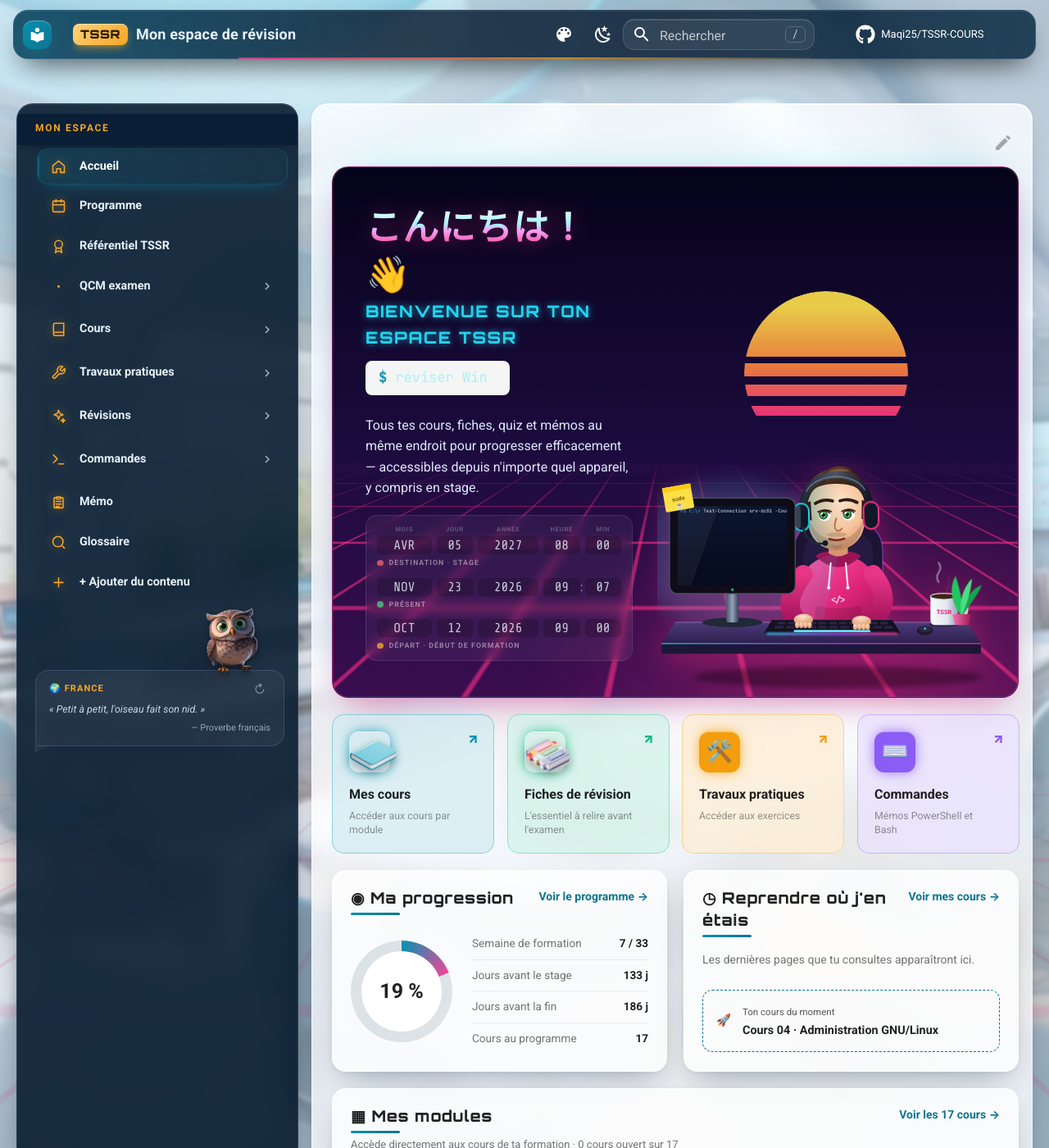
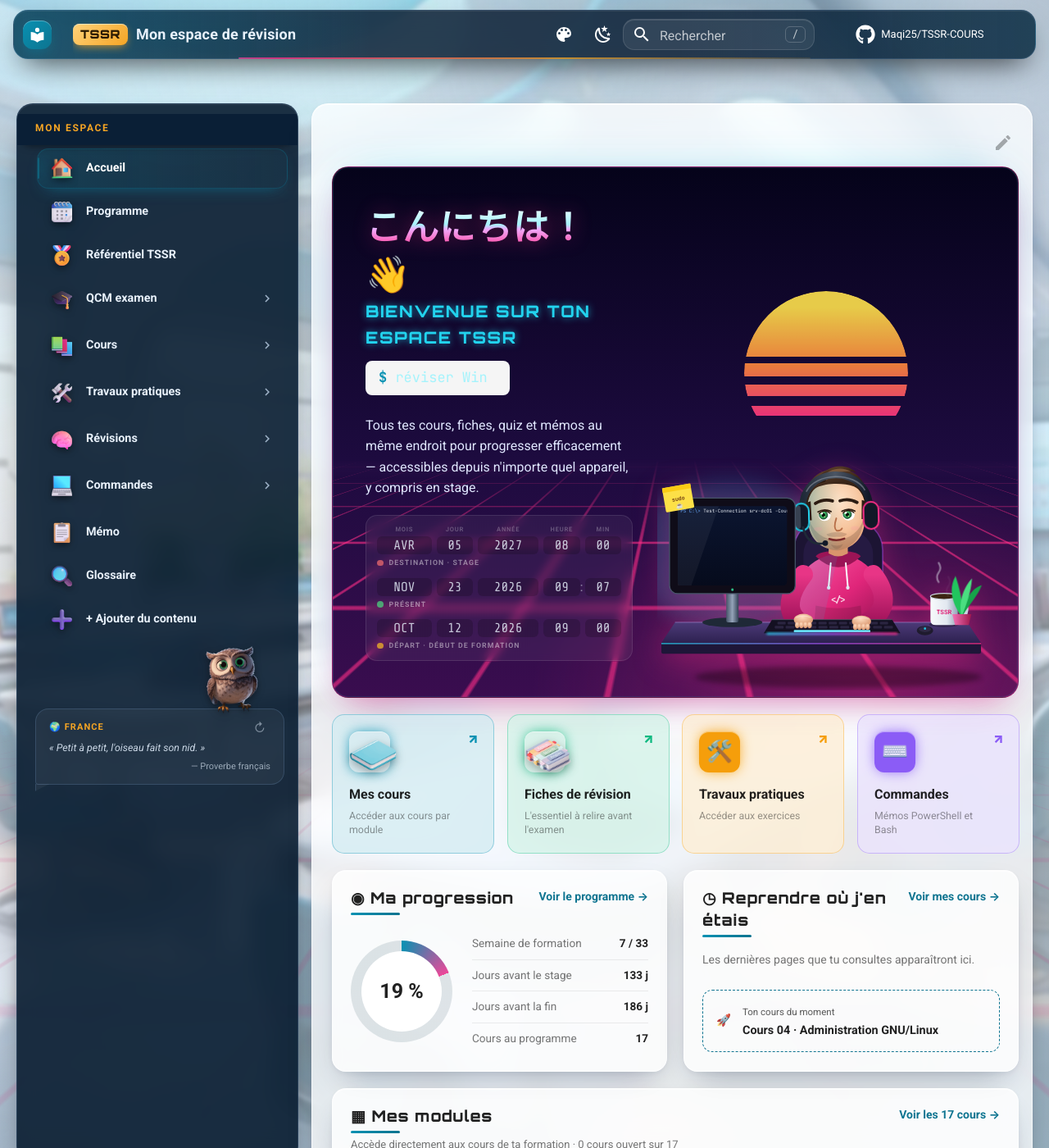
Before and after one commit to Maqi25/TSSR-COURS, an MkDocs documentation site: the page built from docs/index.md, in a window 1280 px wide and 1400 px high. Shown: the whole window at 82% size. Built offline with MkDocs 1.6.1 and Material for MkDocs 9.7.7, drawn with Linux system fonts in a browser that asks for light colours; comment, search, counter and statistics services are not loaded.

Commit message:
Menu de gauche : icônes 3D (Fluent Emoji 3D, licence MIT) animées
Co-Authored-By: Claude Opus 5.5 <noreply@anthropic.com>

```diff
--- a/docs/javascripts/theme.js
+++ b/docs/javascripts/theme.js
@@ -52,6 +52,21 @@
     memo: "clipboard",
     glossaire: "search",
     "ajouter-du-contenu": "plus",
+  };
+
+  // Icônes 3D du menu (assets/icones/3d-nav-<nom>.png)
+  var NAV_3D = {
+    "": "accueil",
+    programme: "programme",
+    referentiel: "referentiel",
+    "qcm-examen": "qcm",
+    cours: "cours",
+    "travaux-pratiques": "tp",
+    revisions: "revisions",
+    commandes: "commandes",
+    memo: "memo",
+    glossaire: "glossaire",
+    "ajouter-du-contenu": "ajouter",
   };
 
   function readTheme() {
@@ -181,7 +196,20 @@
       if (!link) return;
       var path = new URL(link.href, location.href).pathname.slice(root.length);
       var folder = path.split("/")[0];
-      link.insertBefore(svgIcon(NAV_ICONS[folder] || "dot", "tssr-nav-icon"), link.firstChild);
+      var trait = svgIcon(NAV_ICONS[folder] || "dot", "tssr-nav-icon");
+      if (NAV_3D[folder]) {
+        // icône 3D (Fluent Emoji 3D, Microsoft, licence MIT) ; si l'image manque, on remet l'icône au trait
+        var img = document.createElement("img");
+        img.className = "tssr-nav-icon tssr-nav-3d";
+        img.alt = "";
+        img.width = 48; img.height = 48;
+        img.decoding = "async";
+        img.src = root + "assets/icones/3d-nav-" + NAV_3D[folder] + ".png";
+        img.addEventListener("error", function () { img.replaceWith(trait); });
+        link.insertBefore(img, link.firstChild);
+      } else {
+        link.insertBefore(trait, link.firstChild);
+      }
     });
   }
 
--- a/docs/stylesheets/menu-anime.css
+++ b/docs/stylesheets/menu-anime.css
@@ -57,6 +57,30 @@
 .md-sidebar--primary .md-nav__link.tssr-menu-saut .tssr-nav-icon,
 .md-sidebar--primary .md-nav__link.tssr-menu-saut > .tssr-icone-nav {
   animation: tssr-menu-saut 0.5s cubic-bezier(0.34, 1.56, 0.64, 1);
+}
+
+/* ---------- icônes 3D (Fluent Emoji 3D) ---------- */
+.md-sidebar--primary img.tssr-nav-3d,
+.md-nav img.tssr-nav-3d {
+  width: 1.45rem;
+  height: 1.45rem;
+  margin: -0.15rem 0;
+  object-fit: contain;
+  filter: drop-shadow(0 3px 4px rgba(0, 0, 0, 0.45));
+}
+.md-sidebar--primary .md-nav__link:hover img.tssr-nav-3d {
+  transform: translateY(-2px) rotate(-10deg) scale(1.2);
+  filter: drop-shadow(0 6px 8px rgba(0, 0, 0, 0.5))
+          drop-shadow(0 0 10px color-mix(in srgb, var(--md-accent-fg-color) 45%, transparent));
+}
+/* l'icône de l'entrée active flotte doucement */
+.md-sidebar--primary .md-nav__item--active > .md-nav__link img.tssr-nav-3d,
+.md-sidebar--primary .md-nav__item--active > .md-nav__container img.tssr-nav-3d {
+  animation: tssr-menu-flotte 3s ease-in-out infinite;
+}
+@keyframes tssr-menu-flotte {
+  0%, 100% { transform: translateY(0); }
+  50%      { transform: translateY(-3px) rotate(-4deg); }
 }
 
 /* barre de l'entrée active : respiration lumineuse */
--- a/mkdocs.yml
+++ b/mkdocs.yml
@@ -56,11 +56,11 @@ extra_css:
   - stylesheets/retro.css?v=20261105-4
   - stylesheets/tableaux-mobile.css?v=20261121-1
   - stylesheets/qcm-examen.css?v=20261121-1
-  - stylesheets/menu-anime.css?v=20261123-1
+  - stylesheets/menu-anime.css?v=20261123-2
 
 extra_javascript:
   - javascripts/mermaid-survol.js?v=20261121-1
-  - javascripts/theme.js
+  - javascripts/theme.js?v=20261123-1
   - javascripts/icones.js?v=20261105-3
   - javascripts/statuts.js?v=20261122-2
   - javascripts/filter.js
```
Also changed, not shown: docs/assets/icones/3d-nav-accueil.png (added), docs/assets/icones/3d-nav-ajouter.png (added), docs/assets/icones/3d-nav-commandes.png (added), docs/assets/icones/3d-nav-cours.png (added), docs/assets/icones/3d-nav-glossaire.png (added), docs/assets/icones/3d-nav-memo.png (added), docs/assets/icones/3d-nav-programme.png (added), docs/assets/icones/3d-nav-qcm.png (added), docs/assets/icones/3d-nav-referentiel.png (added), docs/assets/icones/3d-nav-revisions.png (added), docs/assets/icones/3d-nav-tp.png (added).
